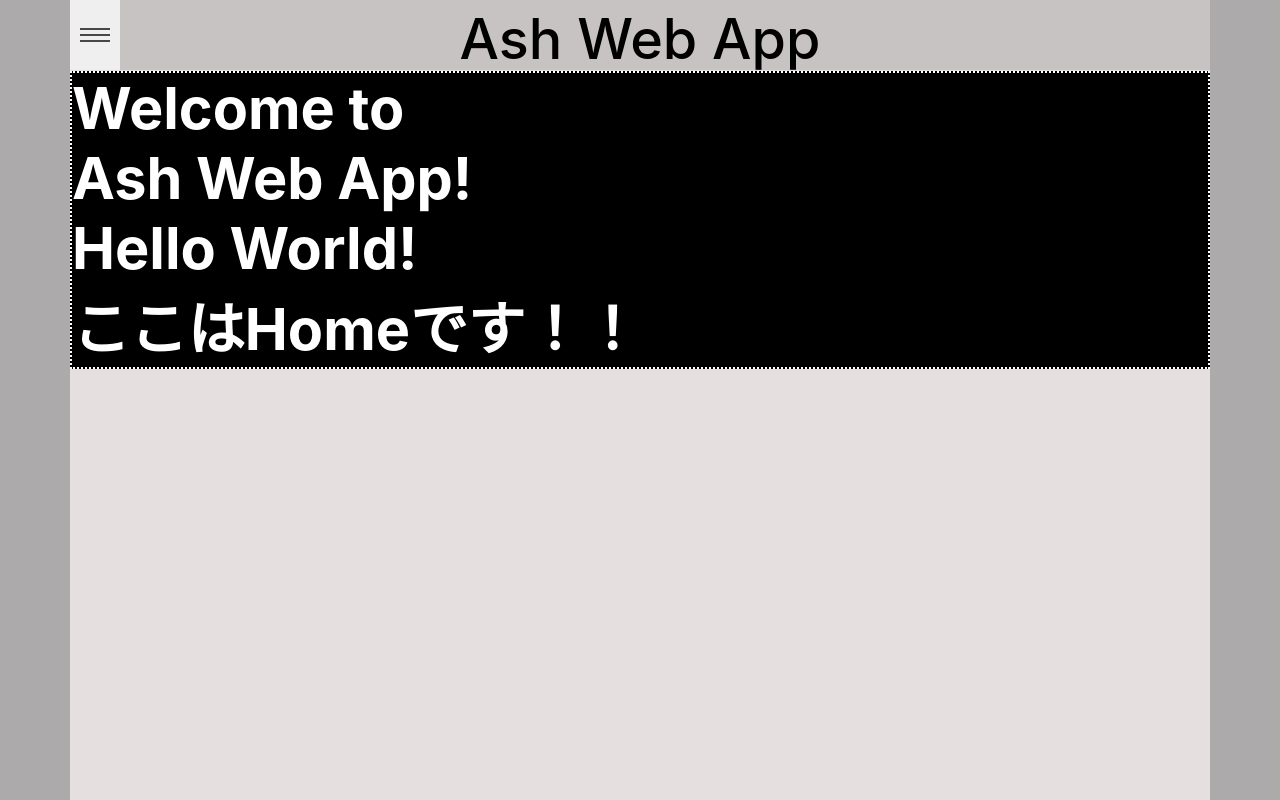
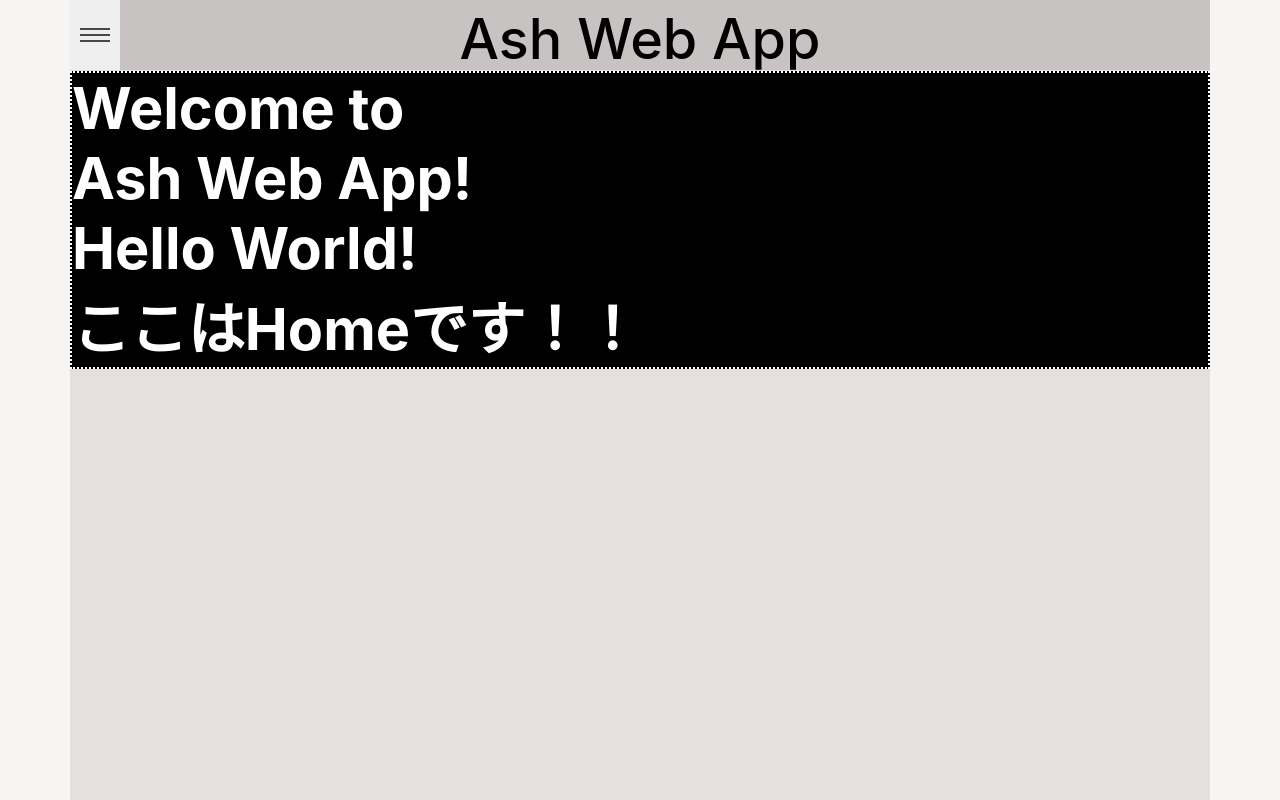
Before and after one commit to Asahi1018/ash-blog, a Next.js app: page / in a window 1280 px wide. Built offline with nearby package versions, Linux system fonts and the light colour scheme.

Commit message:
背景色修正

```diff
--- a/src/components/SideMenu/SideMenu.module.scss
+++ b/src/components/SideMenu/SideMenu.module.scss
@@ -17,7 +17,6 @@
     }
     @include mq(lg) {
         height: 400px;
-        transition: all 0.7s;
         transform: translateX(0) translateY(-1200px);
         z-index: 200;
     }
--- a/src/styles/globals.scss
+++ b/src/styles/globals.scss
@@ -7,9 +7,11 @@ body {
     Ubuntu, Cantarell, Fira Sans, Droid Sans, Helvetica Neue, sans-serif;
   font-size: 1.2rem;
   word-wrap: break-word;
-  background-color: rgba(146, 143, 143,0.5);
 }
 
+body {
+  background-color: rgba(241, 235, 235, 0.5);
+}
 
 
 a {
```
